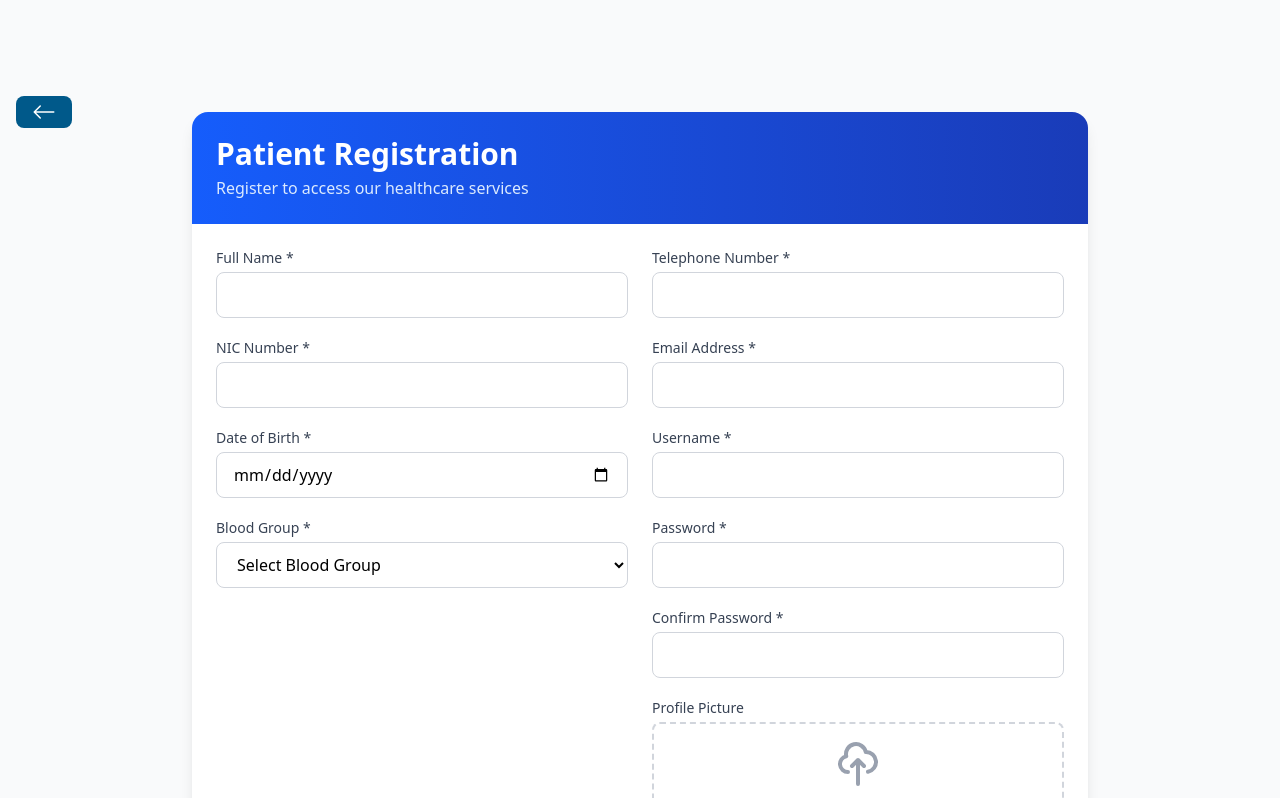
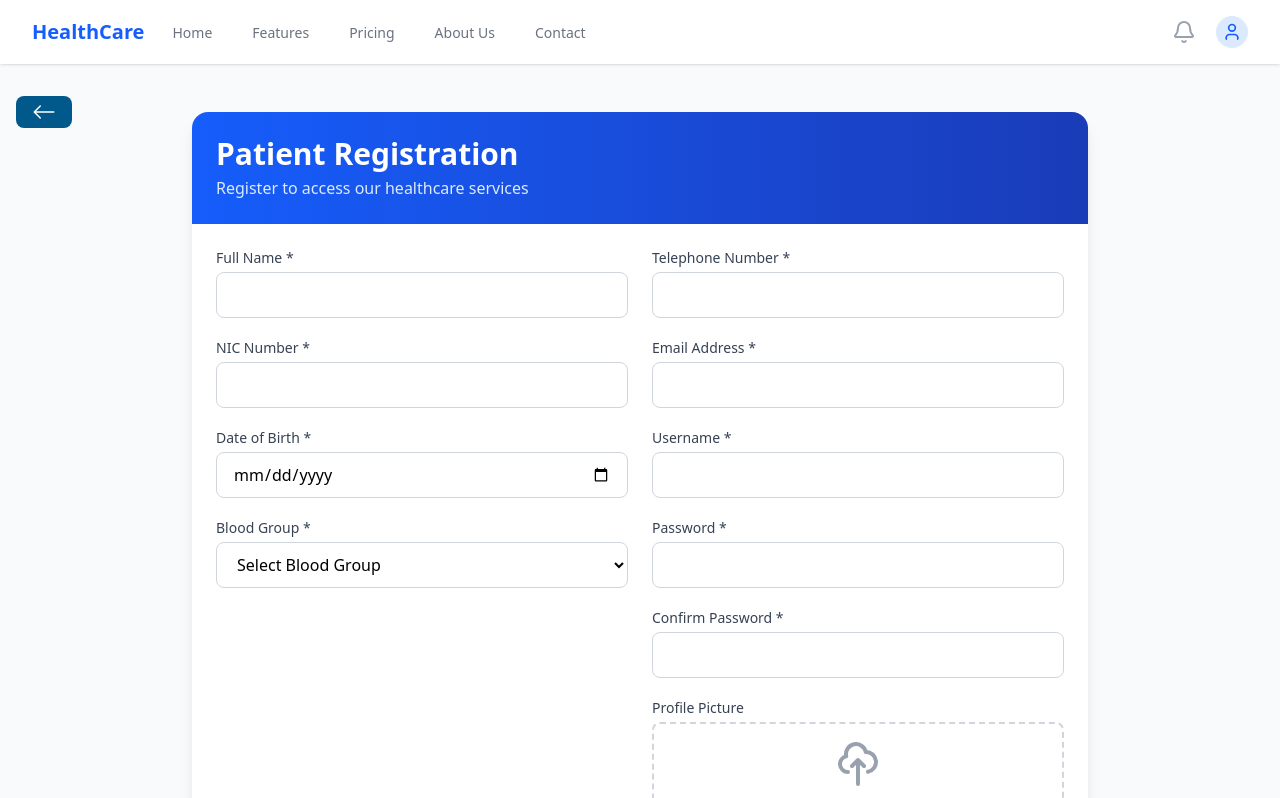
Before and after one commit to Isuru67/sl_person_health_info, a React (Vite) app in the folder frontend/: page /patient/register in a window 1280 px wide. Shown: the top 798 px of the page. Built offline with nearby package versions, Linux system fonts and the light colour scheme.

Commit message:
changed
changed

```diff
--- a/frontend/src/pages/PatientRegister.jsx
+++ b/frontend/src/pages/PatientRegister.jsx
@@ -30,6 +30,15 @@ const PatientRegister = () => {
 
   const navItems = ['Home', 'Features', 'Pricing', 'About Us', 'Contact'];
 
+  // Get today's date in YYYY-MM-DD format for date input max attribute
+  const getTodayDate = () => {
+    const today = new Date();
+    const year = today.getFullYear();
+    const month = String(today.getMonth() + 1).padStart(2, '0');
+    const day = String(today.getDate()).padStart(2, '0');
+    return `${year}-${month}-${day}`;
+  };
+
   // Validation functions
   const validateName = (name) => {
     const nameRegex = /^[A-Za-z\s]{2,50}$/;
@@ -37,7 +46,6 @@ const PatientRegister = () => {
   };
 
   const validateNIC = (nic) => {
-    // Assuming Sri Lankan NIC format: 12 characters (old) or 10+2 characters (new)
     const nicRegex = /^([0-9]{9}[vVxX]|[0-9]{12})$/;
     return nicRegex.test(nic.trim());
   };
@@ -53,18 +61,8 @@ const PatientRegister = () => {
   };
 
   const validatePassword = (password) => {
-    // At least 8 characters, one uppercase, one lowercase, one number
     const passwordRegex = /^(?=.*[a-z])(?=.*[A-Z])(?=.*\d)[a-zA-Z\d]{8,}$/;
     return passwordRegex.test(password);
-  };
-
-  const validateDOB = (dob) => {
-    const today = new Date();
-    const birthDate = new Date(dob);
-    const age = today.getFullYear() - birthDate.getFullYear();
-    const monthDiff = today.getMonth() - birthDate.getMonth();
-
-    return age > 0 && (age > 18 || (age === 18 && monthDiff >= 0));
   };
 
   const handleChange = (e) => {
@@ -92,8 +90,8 @@ const PatientRegister = () => {
       newErrors.nic = 'Invalid NIC number';
     }
 
-    if (!validateDOB(formData.dob)) {
-      newErrors.dob = 'You must be at least 18 years old';
+    if (!formData.dob) {
+      newErrors.dob = 'Date of birth is required';
     }
 
     if (!formData.blood) {
@@ -142,18 +140,15 @@ const PatientRegister = () => {
 
     setLoading(true);
     try {
-      const response =await axios.post('http://localhost:5555/patient/register', formDataToSend, {
+      const response = await axios.post('http://localhost:5555/patient/register', formDataToSend, {
         headers: {
           'Content-Type': 'multipart/form-data',
         },
       });
 
-      // Store the token in localStorage
-    localStorage.setItem('patientToken', response.data.token);
-
-    setLoading(false);
-    // Navigate to profile page with the new patient's ID
-    navigate(`/patient/view/${response.data.patient._id}`)
+      localStorage.setItem('patientToken', response.data.token);
+      setLoading(false);
+      navigate(`/patient/view/${response.data.patient._id}`);
     } catch (error) {
       setLoading(false);
       alert('An error occurred. Please check the console.');
@@ -161,14 +156,47 @@ const PatientRegister = () => {
     }
   };
 
-  // Rest of the component remains the same as the previous implementation
-  // (Navigation bar and other UI components)
-
   return (
     <div className="flex flex-col min-h-screen bg-gray-50">
-      {/* Navigation Bar (same as previous implementation) */}
-      <motion.header>
-        {/* ... */}
+      {/* Navigation Bar */}
+      <motion.header
+        initial={{ opacity: 0 }}
+        animate={{ opacity: 1 }}
+        transition={{ duration: 0.5 }}
+        className="fixed w-full bg-white shadow-sm z-50"
+      >
+        <div className="max-w-7xl mx-auto px-4 sm:px-6 lg:px-8">
+          <div className="flex justify-between h-16">
+            <div className="flex items-center">
+              <div className="flex-shrink-0 flex items-center">
+                <h1 className="text-xl font-bold text-blue-600">HealthCare</h1>
+              </div>
+              <div className="hidden sm:ml-6 sm:flex sm:space-x-8">
+                {navItems.map((item) => (
+                  <button
+                    key={item}
+                    onClick={() => setActiveNav(item)}
+                    className={`${
+                      activeNav === item
+                        ? 'border-blue-500 text-gray-900'
+                        : 'border-transparent text-gray-500 hover:border-gray-300 hover:text-gray-700'
+                    } inline-flex items-center px-1 pt-1 border-b-2 text-sm font-medium`}
+                  >
+                    {item}
+                  </button>
+                ))}
+              </div>
+            </div>
+            <div className="hidden sm:ml-6 sm:flex sm:items-center space-x-4">
+              <button className="p-1 rounded-full text-gray-400 hover:text-gray-500 focus:outline-none">
+                <Bell className="h-6 w-6" />
+              </button>
+              <button className="flex items-center text-sm rounded-full focus:outline-none">
+                <User className="h-8 w-8 rounded-full bg-blue-100 p-1.5 text-blue-600" />
+              </button>
+            </div>
+          </div>
+        </div>
       </motion.header>
 
       {/* Main Content */}
@@ -240,6 +268,7 @@ const PatientRegister = () => {
                         name="dob"
                         value={formData.dob}
                         onChange={handleChange}
+                        max={getTodayDate()}
                         className={`w-full px-4 py-2.5 border ${
                           errors.dob ? 'border-red-500' : 'border-gray-300'
                         } rounded-lg focus:outline-none focus:ring-2 focus:ring-blue-500`}
```
Also changed, not shown: 2 other files (tests, documents, lock files or other folders).
